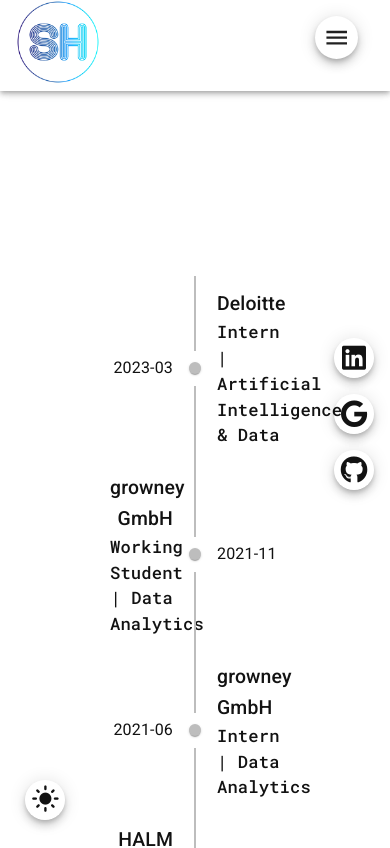
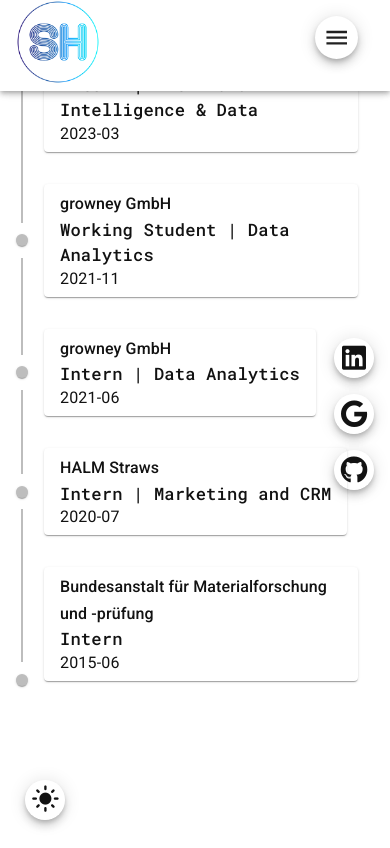
Before and after one commit to heupelS/personal-website-template, a React (Create React App) app: page /Experience in a window 390 px wide. Shown: the top 848 px of the page. Built offline with nearby package versions, Linux system fonts and the light colour scheme.

Commit message:
adjusted timeline

```diff
--- a/src/components/timeline.js
+++ b/src/components/timeline.js
@@ -1,18 +1,25 @@
 import * as React from "react";
 import Timeline from "@mui/lab/Timeline";
-import TimelineItem from "@mui/lab/TimelineItem";
+import TimelineItem, { timelineItemClasses } from "@mui/lab/TimelineItem";
 import TimelineSeparator from "@mui/lab/TimelineSeparator";
 import TimelineConnector from "@mui/lab/TimelineConnector";
 import TimelineContent from "@mui/lab/TimelineContent";
 import TimelineOppositeContent from "@mui/lab/TimelineOppositeContent";
 import TimelineDot from "@mui/lab/TimelineDot";
-import FastfoodIcon from "@mui/icons-material/Fastfood";
 import Typography from "@mui/material/Typography";
 import Resume from "../assets/resume.json";
 import Box from "@mui/material/Box";
+import useMediaQuery from "@mui/material/useMediaQuery";
+import Grid from "@mui/material/Grid";
+import Paper from "@mui/material/Paper";
 
 export default function CustomizedTimeline() {
-  const TimelineWorkItems = Resume.work.map((workitem) => {
+  const isMobile = useMediaQuery("(max-width:600px)");
+
+  const TimelineWorkItemsWeb = Resume.work.map((workitem, index) => {
+    const isFirstItem = index === 0;
+    const isLastItem = index === Resume.work.length - 1;
+
     return (
       <TimelineItem key={workitem.company}>
         <TimelineOppositeContent
@@ -24,12 +31,23 @@
           {workitem.startDate.slice(0, 7)}
         </TimelineOppositeContent>
         <TimelineSeparator>
-          <TimelineConnector />
-          <TimelineDot></TimelineDot>
-          <TimelineConnector />
+          {!isFirstItem && <TimelineConnector />}
+          <TimelineDot />
+          {!isLastItem && <TimelineConnector />}
         </TimelineSeparator>
-        <TimelineContent sx={{ py: "12px", width: "10vh" }}>
-          <Typography variant="h6" component="span">
+        <TimelineContent>
+          <Typography
+            variant="h6"
+            component="span"
+            sx={{
+              fontSize: {
+                xs: "1rem",
+                sm: "1.2rem",
+                md: "1.5rem",
+                lg: "2rem",
+              },
+            }}
+          >
             {workitem.company}
           </Typography>
           <Typography>{workitem.position}</Typography>
@@ -37,11 +55,78 @@
       </TimelineItem>
     );
   });
+
+  const TimelineWorkItemsMobile = Resume.work.map((workitem, index) => {
+    const isFirstItem = index === 0;
+    const isLastItem = index === Resume.work.length - 1;
+
+    return (
+      <TimelineItem key={workitem.company}>
+        <TimelineSeparator>
+          {!isFirstItem && <TimelineConnector />}
+          <TimelineDot />
+          {!isLastItem && <TimelineConnector />}
+        </TimelineSeparator>
+        <Paper sx={{ mx: 2, mt: 2, mb: 2 }}>
+          <TimelineContent>
+            <Typography
+              variant="h6"
+              component="span"
+              sx={{
+                fontSize: {
+                  xs: "1rem",
+                  sm: "1.2rem",
+                  md: "1.5rem",
+                  lg: "2rem",
+                },
+              }}
+            >
+              {workitem.company}
+            </Typography>
+            <Typography>{workitem.position}</Typography>
+            <Typography
+              variant="body2"
+              color="text.secondary"
+              sx={{
+                fontSize: {
+                  xs: "1rem",
+                  sm: "1.2rem",
+                  md: "1.5rem",
+                  lg: "2rem",
+                },
+              }}
+            >
+              {workitem.startDate.slice(0, 7)}
+            </Typography>
+          </TimelineContent>
+        </Paper>
+      </TimelineItem>
+    );
+  });
+
   return (
     <Box>
-      <Timeline position="alternate" id="experience">
-        {TimelineWorkItems}
-      </Timeline>
+      <Grid container justifyContent="center">
+        {!isMobile && (
+          <Timeline position="alternate" n id="experience-web">
+            {TimelineWorkItemsWeb}
+          </Timeline>
+        )}
+        {isMobile && (
+          <Timeline
+            sx={{
+              [`& .${timelineItemClasses.root}:before`]: {
+                flex: 0,
+                padding: 0,
+              },
+            }}
+            position="right"
+            id="experience-mobile"
+          >
+            {TimelineWorkItemsMobile}
+          </Timeline>
+        )}
+      </Grid>
     </Box>
   );
 }
--- a/src/pages/Experience.js
+++ b/src/pages/Experience.js
@@ -2,19 +2,5 @@
 import Box from "@mui/material/Box";
 
 export default function Experience() {
-  return (
-    <Box
-      sx={{
-        position: "absolute",
-        top: "30vh",
-        left: "0",
-        right: "0",
-        margin: "auto",
-        width: "60vw",
-        height: "100vh",
-      }}
-    >
-      <CustomizedTimeline></CustomizedTimeline>
-    </Box>
-  );
+  return <CustomizedTimeline></CustomizedTimeline>;
 }
--- a/src/styles/variables.css
+++ b/src/styles/variables.css
@@ -36,8 +36,3 @@
   font-feature-settings: 'liga';
 }
 /*# sourceMappingURL=variables.css.map */
-
-p {
-  margin-block-start: 0.5em;
-  margin-block-end: 0.5em;
-}
```
